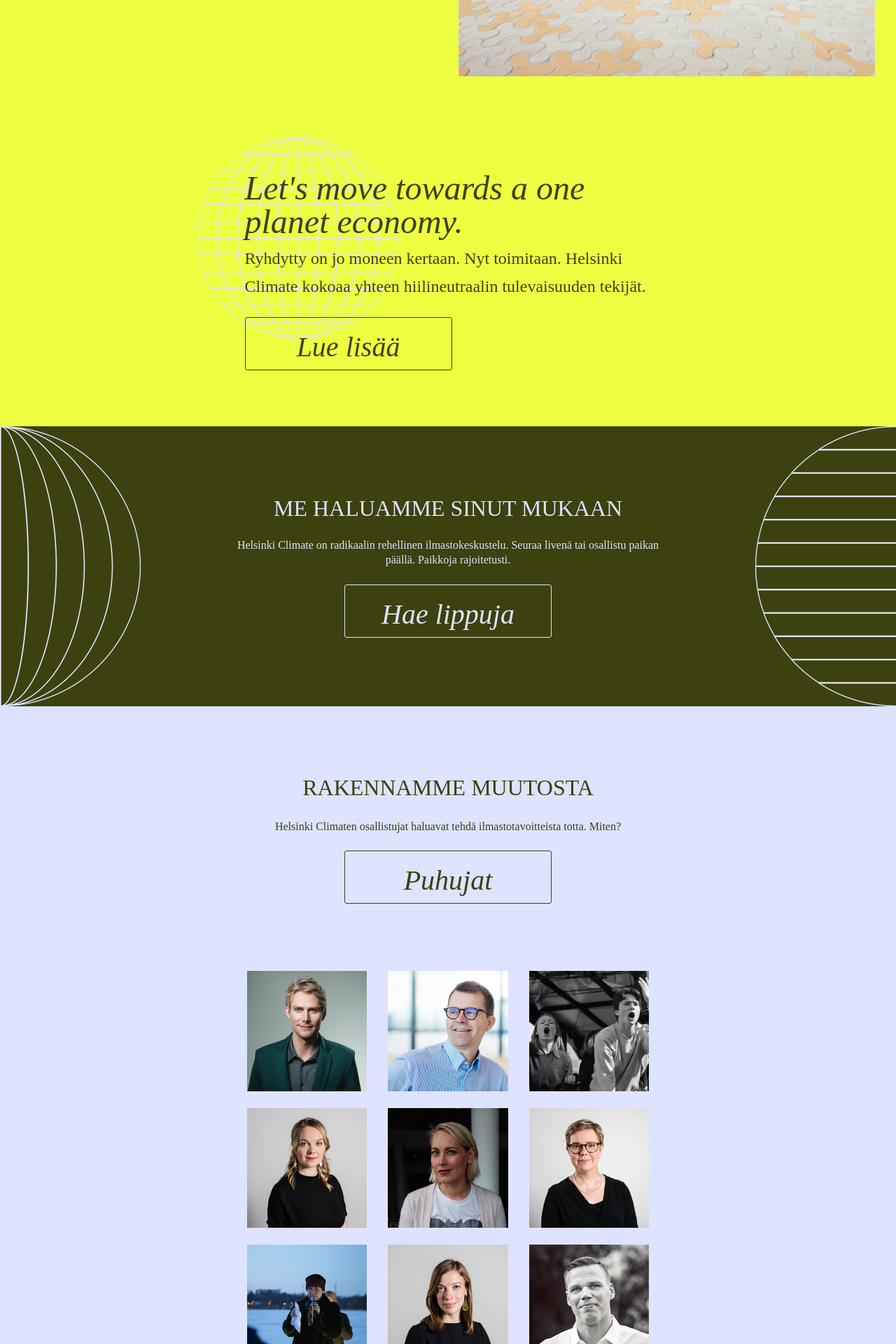
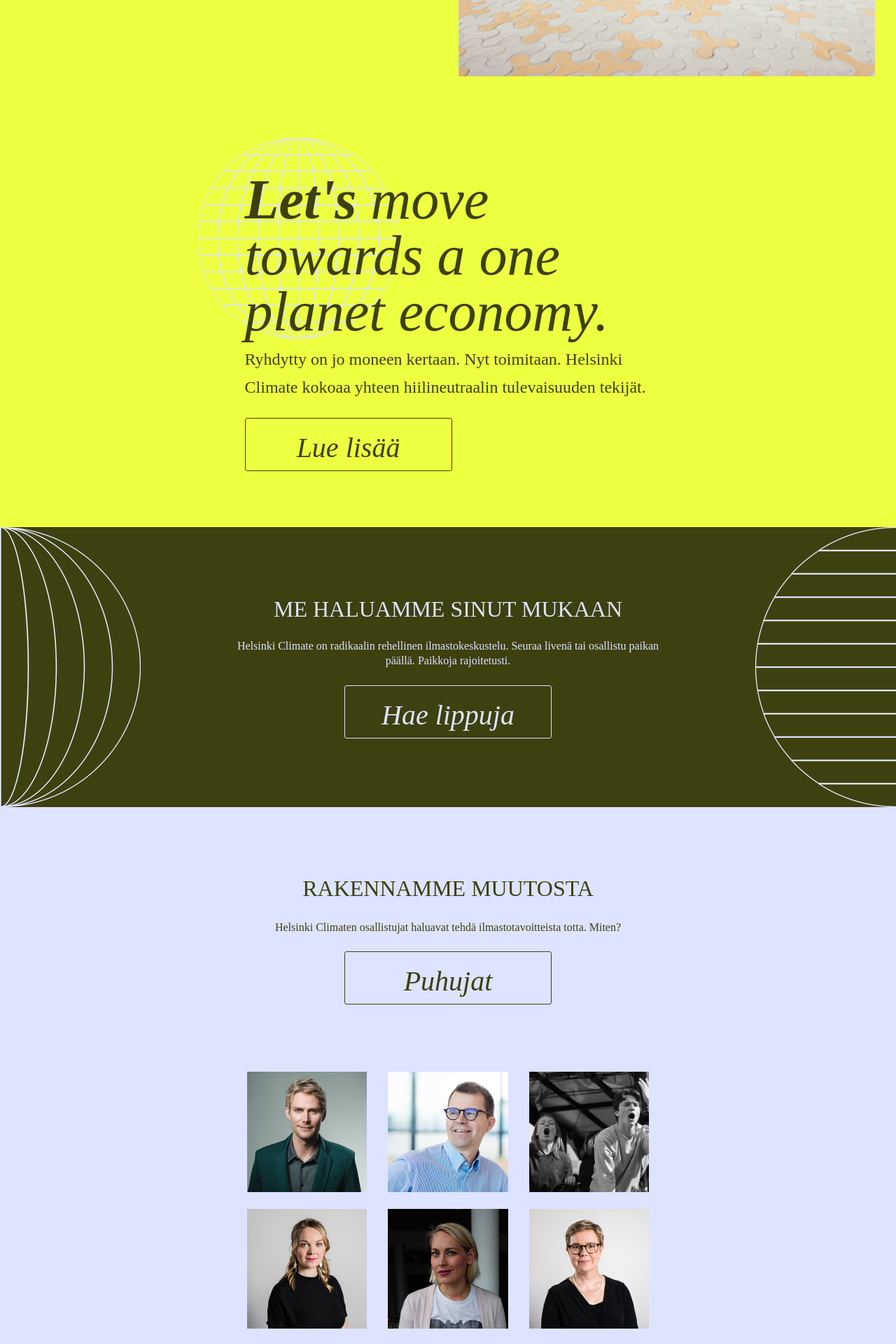
Before and after one commit to ilmastoveivi/helsinkiclimate-v2, a Jekyll site: the page built from index.md, in a window 1280 px wide. Shown: the part 574-2494 px from the top of the page at 70% size. Built offline with Jekyll 4.4.1, drawn with Linux system fonts in a browser that asks for light colours; some web fonts are replaced.

Commit message:
Lets part style changes

```diff
--- a/css/style.scss
+++ b/css/style.scss
@@ -171,6 +171,10 @@
 
 #lets {
   min-height: 6rem;
+  max-width: 1200px;
+  b {
+    font-weight: 600;
+  }
 }
 /* Italic text between the intro-lead-in */
 i {
@@ -454,8 +458,8 @@
 #intro .intro-text-header {
   font-family: "adobe-caslon-pro";
   font-style: italic;
-  font-size: 3rem;
-  line-height: 3rem;
+  font-size: 5rem;
+  line-height: 5rem;
 }
 #intro .intro-text {
   font-size: 1.5rem;
```
